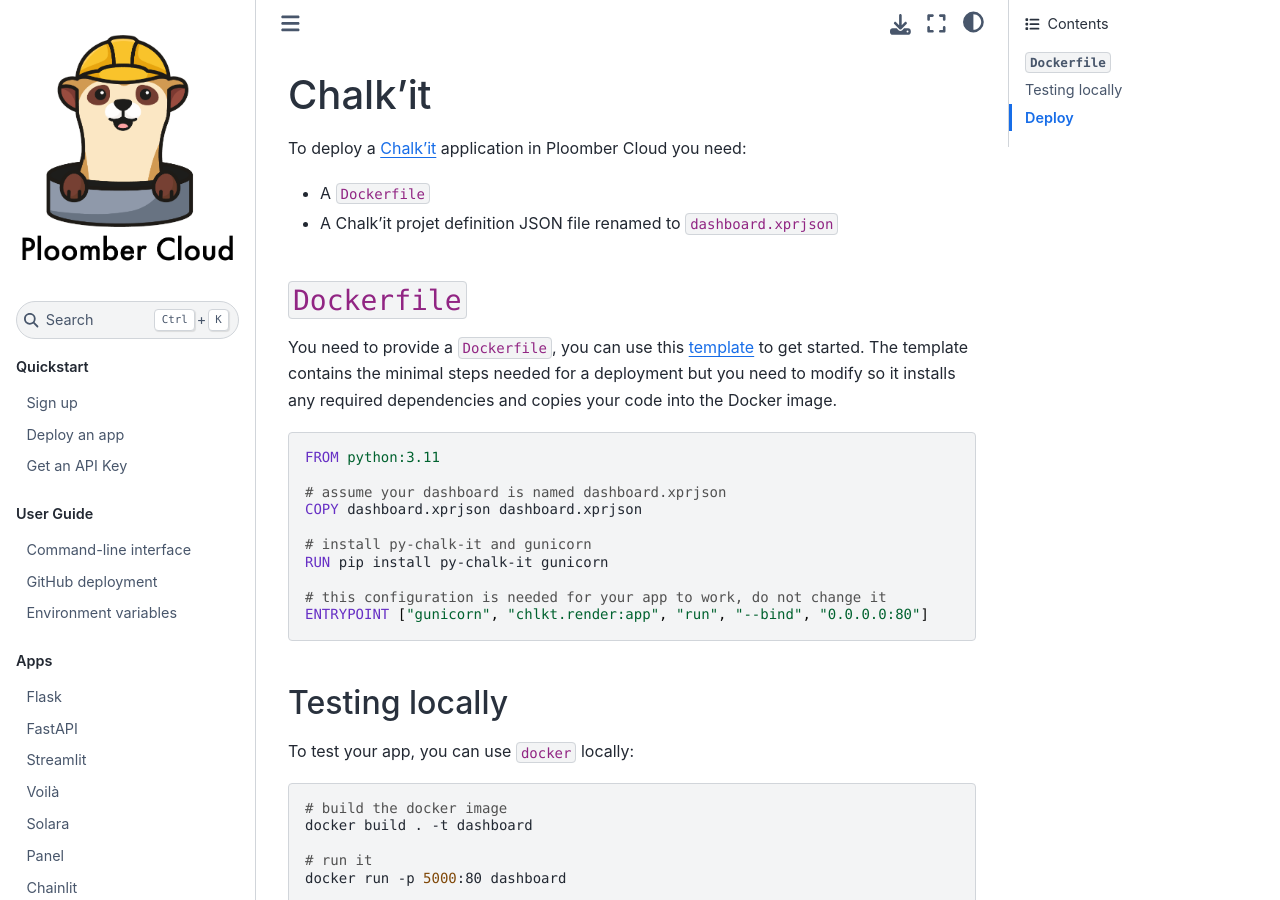
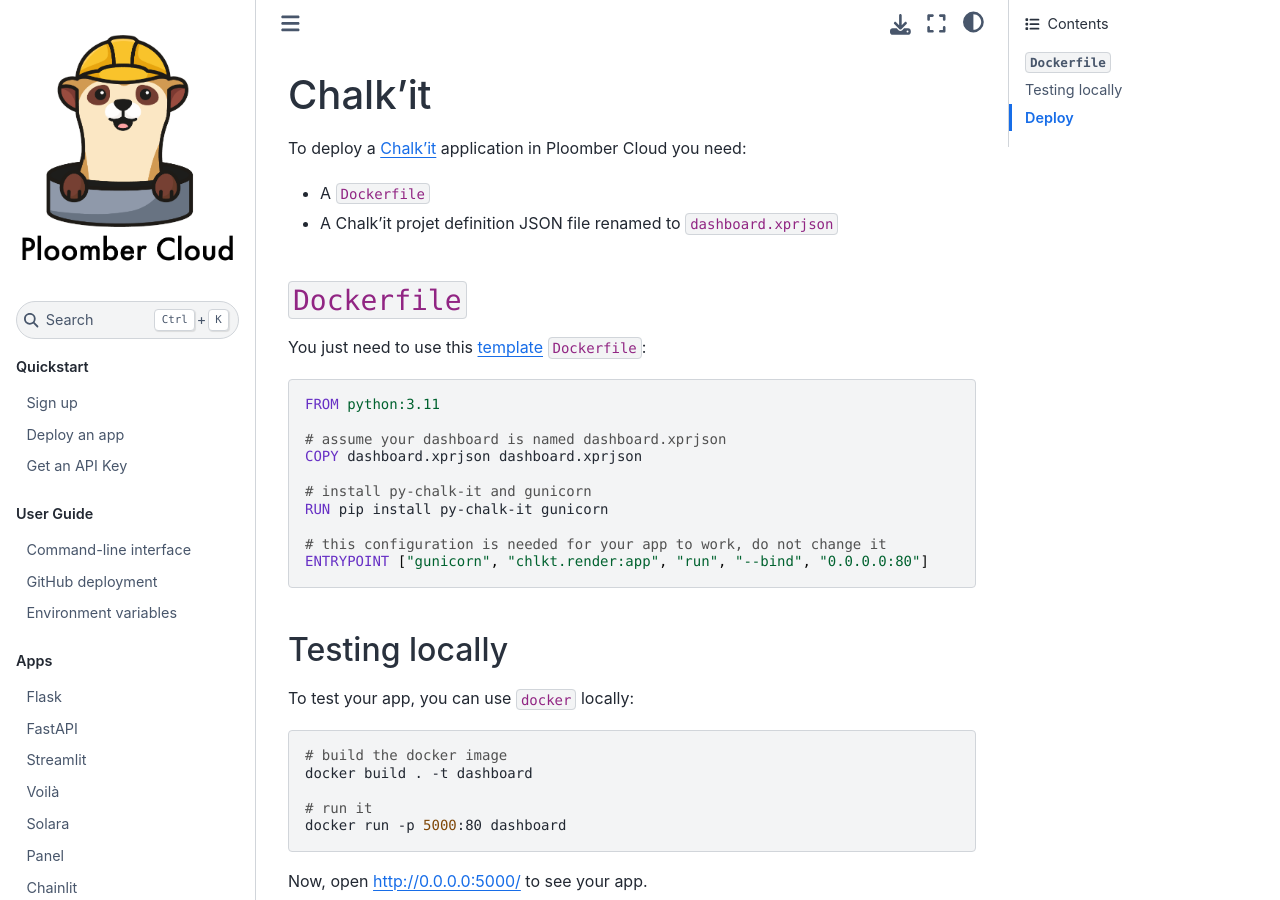
Before and after one commit to ploomber/doc, a Jupyter Book: the page built from doc/apps/chalk-it.md, in a window 1280 px wide and 900 px high. Built offline with Jupyter Book 1.0.4 settings and Sphinx 7.4.7 and the Sphinx Book theme 1.1.4, drawn with Linux system fonts in a browser that asks for light colours.

Commit message:
Chalk'it doc simplified

````diff
--- a/doc/apps/chalk-it.md
+++ b/doc/apps/chalk-it.md
@@ -7,7 +7,7 @@
 
 ## `Dockerfile`
 
-You need to provide a `Dockerfile`, you can use this [template](https://github.com/ploomber/doc/blob/main/examples/docker/chalk-it/Dockerfile) to get started. The template contains the minimal steps needed for a deployment but you need to modify so it installs any required dependencies and copies your code into the Docker image.
+You just need to use this [template](https://github.com/ploomber/doc/blob/main/examples/docker/chalk-it/Dockerfile) `Dockerfile`:
 
 ```Dockerfile
 FROM python:3.11
````
